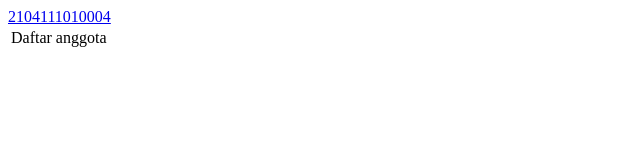
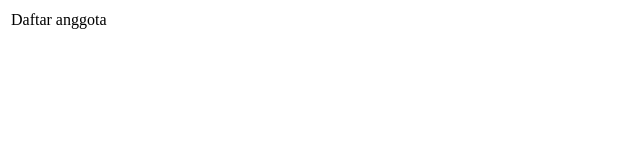
Before and after one commit to nabilasafirahammdani/TIK204-2023-3-SaleMe, a plain HTML site: page index.html in a window 1280 px wide. Shown: the whole page, without its empty margins (0-640 px from the left). Drawn offline with Linux system fonts and the light colour scheme.

Commit message:
Update index.html

```diff
--- a/index.html
+++ b/index.html
@@ -6,7 +6,6 @@
   <body>
     <table border="0">
       <tr><td>Daftar anggota</td></tr>
-      <a href="index-2104111010004.html">2104111010004</a>
     </table>
   </body>
 </html>
```
